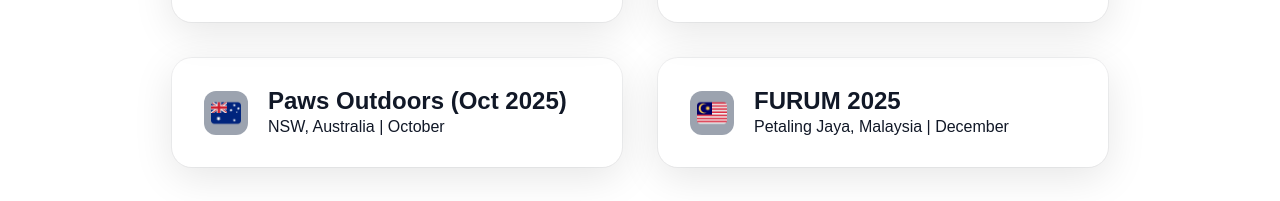
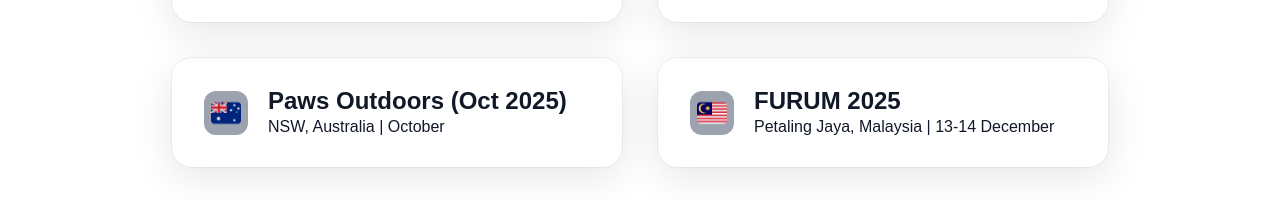
Before and after one commit to PemapolS/flowdy-site, a React (Vite) app: page / in a window 1280 px wide. Shown: the part 1251-1452 px from the top of the page. Built offline with nearby package versions, Linux system fonts and the light colour scheme; a web font is replaced by a local one.

Commit message:
furum date

```diff
--- a/src/constants/index.js
+++ b/src/constants/index.js
@@ -56,7 +56,7 @@ export const events = [
         imgURL: flagMY,
         label: "FURUM 2025",
         location: "Petaling Jaya, Malaysia",
-        date: "December"
+        date: "13-14 December"
     }
 ]
 
```
